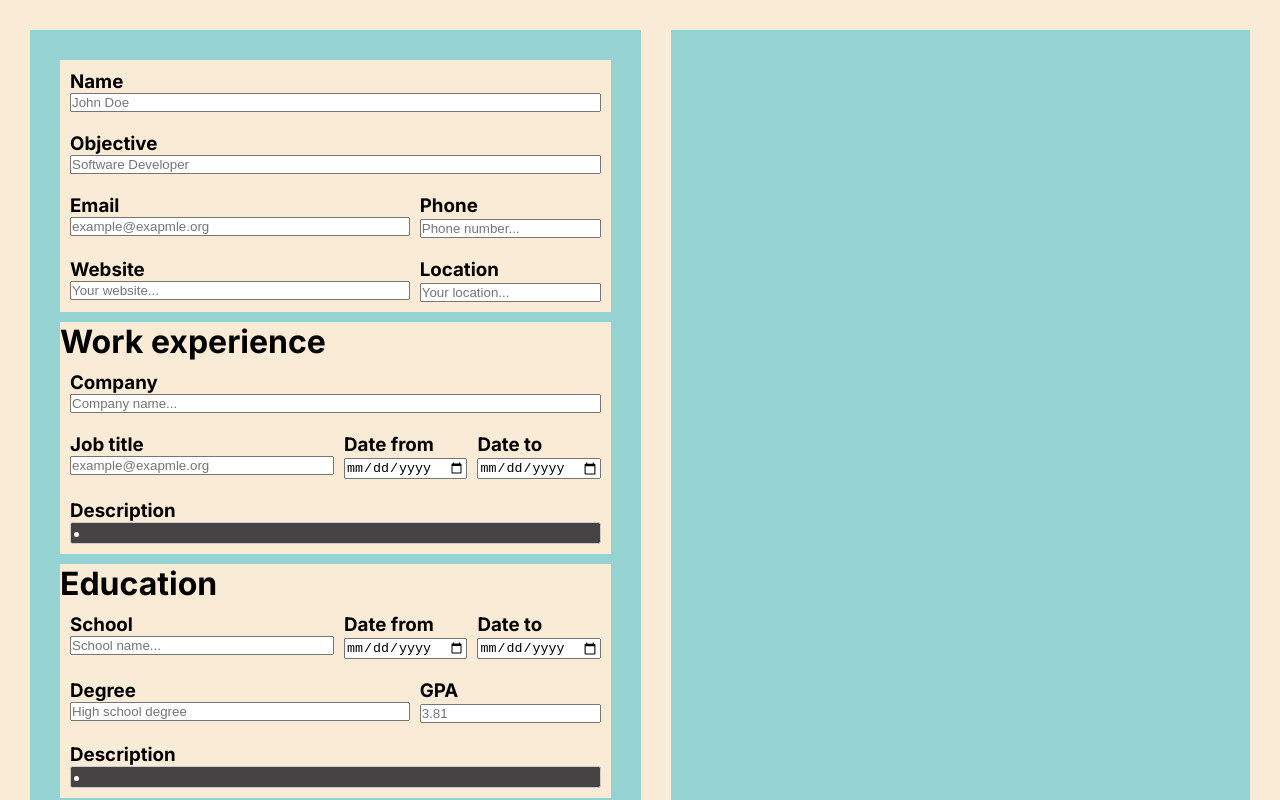
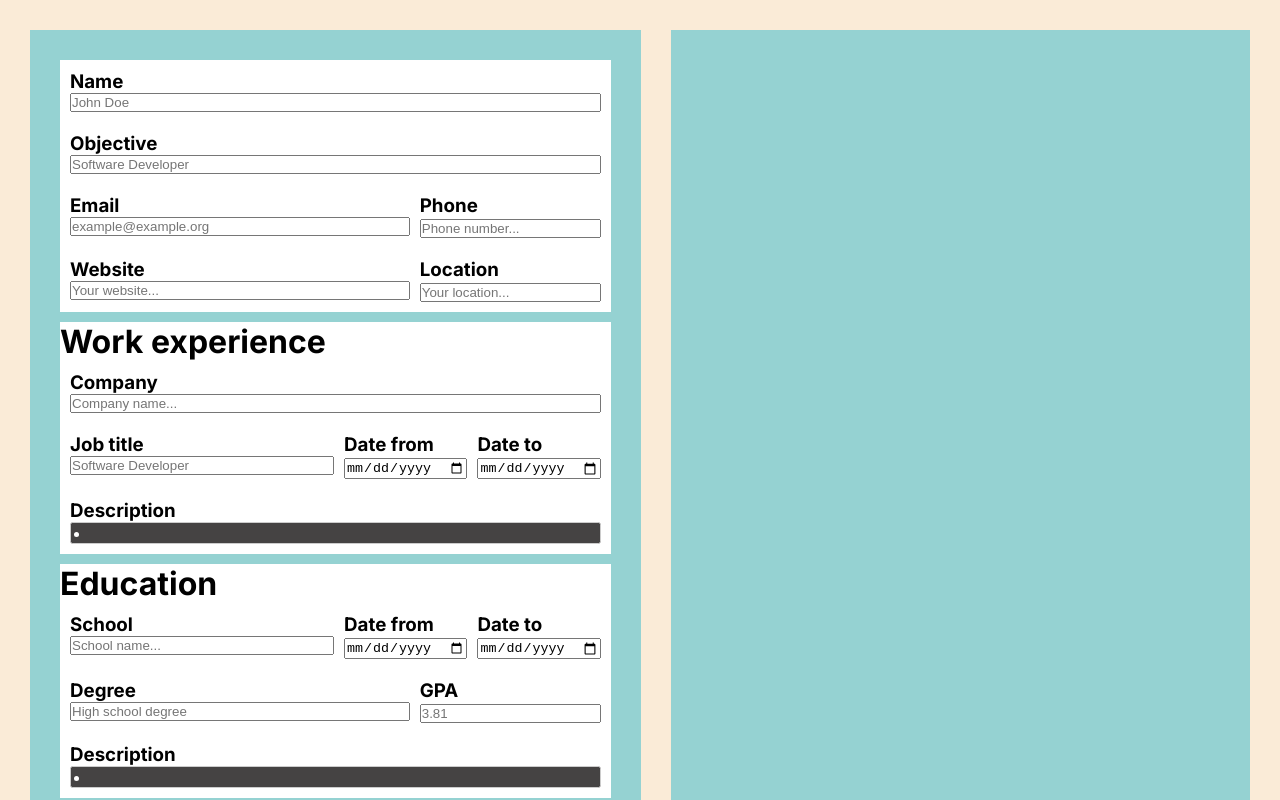
Before and after one commit to probzyg/frontend, a Next.js app in the folder cv-gen/: page / in a window 1280 px wide. Shown: the top 800 px of the page. Built offline with nearby package versions, Linux system fonts and the light colour scheme.

Commit message:
Some modifications

```diff
--- a/cv-gen/src/app/page.module.css
+++ b/cv-gen/src/app/page.module.css
@@ -35,7 +35,7 @@
   flex-direction: column;
   justify-content: space-between;
   font-size: 16px;
-  background-color: antiquewhite;
+  background-color: white;
   width: 100%;
   color: black;
 }
@@ -71,3 +71,10 @@
 .editable ul {
   padding-left: 20px;
 }
+
+.iframe {
+  border: none;
+  width: 100%;
+  height: 100%;
+  padding: 30px
+}
--- a/cv-gen/src/app/page.tsx
+++ b/cv-gen/src/app/page.tsx
@@ -1,118 +1,92 @@
-import Image from 'next/image'
 import styles from './page.module.css'
+
+function createInputField(style = '',
+  header: string,
+  type: string,
+  name: string,
+  placeholder = '',
+  classname = '') {
+  return (
+    <div className={style ? styles[style] : ''}>
+      <h3>{header}</h3>
+      <input
+        type={type}
+        name={name}
+        placeholder={placeholder? placeholder : ''}
+        className={classname ? styles[classname] : ''}
+        required
+      />
+    </div>
+  );
+}
+
+
+function createDescriptionField(header: string,
+  id: string
+  ) {
+    return (
+    <div className={styles.all_line}>
+            <h3>{header}</h3>
+            <div
+            id={id}
+            contentEditable='true'
+            className={styles.editable}>
+              <ul>
+                <li></li>
+              </ul>
+            </div>
+          </div>
+    )
+  }
 
 export default function Home() {
   return (
     <main className={styles.main}>
       <div className={styles.input}>
         <div className={styles.info}>
-          <div className={styles.all_line}>
-            <h3>Name</h3>
-            <input type="text" name='name' placeholder='John Doe' className={styles.one_line} required/>
-          </div>
-          <div className={styles.all_line}>
-            <h3>Objective</h3>
-            <input type="text" name='objective' placeholder='Software Developer' className={styles.one_line} required/>
+            {createInputField('all_line', 'Name', 'text', 'name', 'John Doe', 'one_line')}
+            {createInputField('all_line', 'Objective', 'text', 'objective', 'Software Developer', 'one_line')}
+          <div className={styles.inline}>
+            {createInputField('biggest', 'Email', 'email', 'email', 'example@example.org')}
+            {createInputField('', 'Phone', 'number', 'phone', 'Phone number...')}
           </div>
           <div className={styles.inline}>
-            <div className={styles.biggest}>
-              <h3>Email</h3>
-              <input type="email" name="email" placeholder='example@exapmle.org'  required/>
-            </div>
-            <div>
-              <h3>Phone</h3>
-              <input type="number" name="phone" placeholder='Phone number...' required/>
-            </div>
-          </div>
-          <div className={styles.inline}>
-            <div className={styles.biggest}>
-            <h3>Website</h3>
-              <input type="text" name="website" placeholder='Your website...' required/>
-            </div>
-            <div>
-            <h3>Location</h3>
-              <input type="text" name="location" placeholder='Your location...' required/>
-            </div>
+            {createInputField('biggest', 'Website', 'text', 'website', 'Your website...')}
+            {createInputField('', 'Location', 'text', 'location', 'Your location...')}
           </div>
         </div>
         <div className={styles.info}>
           <h1>Work experience</h1>
-          <div className={styles.all_line}>
-            <h3>Company</h3>
-            <input type="text" name='company' placeholder='Company name...' className={styles.one_line} required/>
+          {createInputField('all_line', 'Company', 'text', 'company', 'Company name...', 'one_line')}
+          <div className={styles.inline}>
+            {createInputField('biggest', 'Job title', 'text', 'job-title', 'Software Developer')}
+            {createInputField('', 'Date from', 'date', 'date-job-from')}
+            {createInputField('', 'Date to', 'date', 'date-job-to')}
           </div>
-          <div className={styles.inline}>
-            <div className={styles.biggest}>
-              <h3>Job title</h3>
-              <input type="job-title" name="job-title" placeholder='example@exapmle.org'  required/>
-            </div>
-            <div>
-              <h3>Date from</h3>
-              <input type="date" name="date-from" required/>
-            </div>
-            <div>
-              <h3>Date to</h3>
-              <input type="date" name="date-to" required/>
-            </div>
-          </div>
-          <div className={styles.all_line}>
-            <h3>Description</h3>
-            <div id="job-description" contentEditable='true' className={styles.editable}>
-              <ul>
-                <li></li>
-              </ul>
-            </div>
-          </div>
+          {createDescriptionField('Description', 'job-description')}
         </div>
         <div className={styles.info}>
           <h1>Education</h1>
           <div className={styles.inline}>
-            <div className={styles.biggest}>
-              <h3>School</h3>
-              <input type="text" name="school-name" placeholder='School name...'  required/>
-            </div>
-            <div>
-              <h3>Date from</h3>
-              <input type="date" name="date-from" required/>
-            </div>
-            <div>
-              <h3>Date to</h3>
-              <input type="date" name="date-to" required/>
-            </div>
+            {createInputField('biggest', 'School', 'text', 'school-name', 'School name...')}
+            {createInputField('', 'Date from', 'date', 'date-school-from')}
+            {createInputField('', 'Date to', 'date', 'date-school-to')}
           </div>
           <div className={styles.inline}>
-            <div className={styles.biggest}>
-              <h3>Degree</h3>
-              <input type="text" name='degree' placeholder='High school degree' required/>
-            </div>
-            <div>
-              <h3>GPA</h3>
-              <input type='number' placeholder='3.81' />
-            </div>
+          {createInputField('biggest', 'Degree', 'text', 'degree', 'High school degree')}
+          {createInputField('', 'GPA', 'number', 'gpa', '3.81')}
           </div>
-          <div className={styles.all_line}>
-            <h3>Description</h3>
-            <div id="school-description" contentEditable='true' className={styles.editable}>
-              <ul>
-                <li></li>
-              </ul>
-            </div>
-          </div>
+          {createDescriptionField('Description', 'school-description')}
         </div>
         <div className={styles.info}>
           <h1>Skills</h1>
-          <div className={styles.all_line}>
-            <h3>Skills list</h3>
-            <div id="skills-list" contentEditable='true' className={styles.editable}>
-              <ul>
-                <li></li>
-              </ul>
-            </div>
-          </div>
+          {createDescriptionField('Skill list', 'skills-list')}
         </div>
       </div>
 
-      <div className={styles.output}></div>
+      <div className={styles.output} id='output'>
+        <iframe id="dynamic-iframe" className={styles.iframe} srcDoc=''></iframe>
+      </div>
     </main>
   )
 }
```
